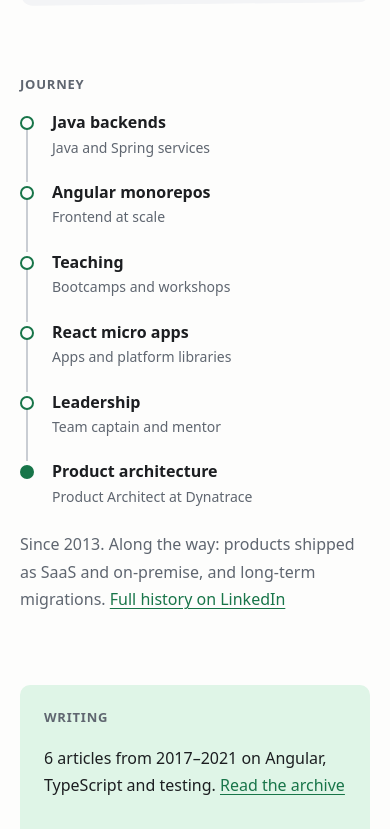
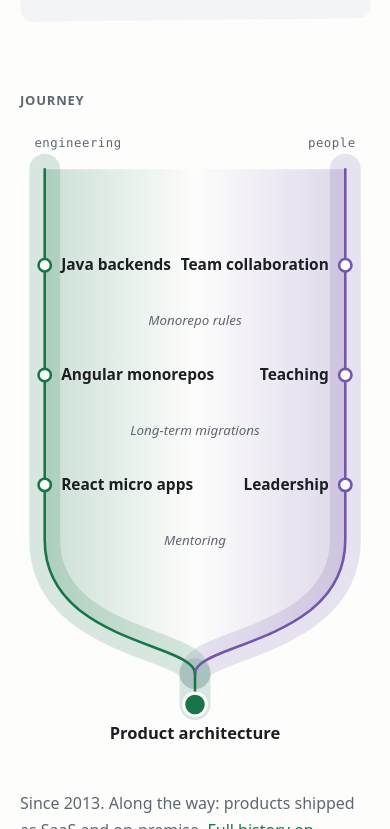
Before and after one commit to piotrl/blog, an Astro site: page / in a window 390 px wide. Shown: the part 1171-2000 px from the top of the page. Built offline with nearby package versions, Linux system fonts and the light colour scheme; Astro itself is replaced by a stand-in of ours.

Commit message:
🎨 theme: Journey as a fuzzy merge of engineering and people lanes
Two lanes (Java → Angular → React, team collaboration → teaching →
leadership) blur into each other through work that was both (monorepo
rules, long-term migrations, mentoring) and merge into product
architecture. Static SVG, horizontal on desktop, vertical on mobile.

Co-Authored-By: Claude Opus 5.5 <noreply@anthropic.com>

```diff
--- /dev/null
+++ b/src/components/Journey.astro
@@ -0,0 +1,114 @@
+---
+import { JOURNEY } from '../consts';
+
+type Point = { x: number; y: number };
+
+const { tech, people, both, merge } = JOURNEY;
+
+// One layout function, two orientations: `along` runs with time, `across` separates the lanes.
+const layout = (horizontal: boolean) => {
+  const [length, breadth] = horizontal ? [960, 260] : [620, 340];
+  const at = (along: number, across: number): Point =>
+    horizontal ? { x: along, y: across } : { x: across, y: along };
+  const lanes = horizontal
+    ? { tech: breadth * 0.2, people: breadth * 0.8, middle: breadth / 2 }
+    : { tech: 24, people: breadth - 24, middle: breadth / 2 };
+  const start = 40;
+  const mergeAt = length - (horizontal ? 110 : 90);
+  const bendFrom = mergeAt - (horizontal ? 170 : 130);
+  const step = (bendFrom - start - 40) / tech.length;
+  const stops = tech.map((_, i) => start + 40 + step * (i + 0.5));
+  const m = at(mergeAt - 30, lanes.middle);
+  const d = at(mergeAt, lanes.middle);
+  const lane = (across: number) => {
+    const [a, b, c] = [at(start, across), at(bendFrom, across), at(mergeAt - 30, across)];
+    return `M${a.x} ${a.y}L${b.x} ${b.y}C${c.x} ${c.y} ${m.x} ${m.y} ${d.x} ${d.y}`;
+  };
+  // The fuzzy zone is the area between both lanes, closing where they merge.
+  const zone = (() => {
+    const [b, c, a] = [at(bendFrom, lanes.people), at(mergeAt - 30, lanes.people), at(start, lanes.people)];
+    return `${lane(lanes.tech)}C${m.x} ${m.y} ${c.x} ${c.y} ${b.x} ${b.y}L${a.x} ${a.y}Z`;
+  })();
+  return {
+    viewBox: horizontal ? `0 0 ${length} ${breadth}` : `0 0 ${breadth} ${length}`,
+    horizontal,
+    zone,
+    techPath: lane(lanes.tech),
+    peoplePath: lane(lanes.people),
+    tail: (() => {
+      const [a, b] = [at(mergeAt, lanes.middle), at(horizontal ? length - 20 : mergeAt + 30, lanes.middle)];
+      return `M${a.x} ${a.y}L${b.x} ${b.y}`;
+    })(),
+    tech: tech.map((label, i) => ({ label, ...at(stops[i], lanes.tech) })),
+    people: people.map((label, i) => ({ label, ...at(stops[i], lanes.people) })),
+    both: both.map((label, i) => ({ label, ...at(stops[i] + (horizontal ? 0 : step / 2), lanes.middle) })),
+    merge: { label: merge, ...at(mergeAt + (horizontal ? 40 : 30), lanes.middle) },
+    laneLabels: [
+      { label: 'engineering', ...at(start, lanes.tech) },
+      { label: 'people', ...at(start, lanes.people) },
+    ],
+  };
+};
+
+const variants = [layout(true), layout(false)];
+---
+
+{
+  variants.map(v => (
+    <svg
+      class:list={['journey', v.horizontal ? 'journey-wide' : 'journey-tall']}
+      viewBox={v.viewBox}
+      role="img"
+      aria-label={`Engineering: ${tech.join(', ')}. People: ${people.join(', ')}. Both: ${both.join(', ')}. Merging into ${merge}.`}
+    >
+      <defs>
+        <linearGradient id={`fuzz-${v.horizontal}`} x1="0" y1="0" x2={v.horizontal ? 0 : 1} y2={v.horizontal ? 1 : 0}>
+          <stop offset="0" class="stop-tech" />
+          <stop offset="0.5" class="stop-tech" stop-opacity="0" />
+          <stop offset="0.5" class="stop-people" stop-opacity="0" />
+          <stop offset="1" class="stop-people" />
+        </linearGradient>
+      </defs>
+      <path class="zone" d={v.zone} fill={`url(#fuzz-${v.horizontal})`} />
+      <path class="band band-tech" d={v.techPath} />
+      <path class="band band-people" d={v.peoplePath} />
+      <path class="band band-merged" d={v.tail} />
+      <path class="line line-tech" d={v.techPath} />
+      <path class="line line-people" d={v.peoplePath} />
+      <path class="line line-merged" d={v.tail} />
+      {v.laneLabels.map(l => (
+        <text
+          class="lane-label"
+          x={v.horizontal ? l.x + 12 : l.label === 'people' ? l.x + 10 : l.x - 10}
+          y={v.horizontal ? (l.label === 'people' ? l.y - 14 : l.y + 24) : l.y - 22}
+          text-anchor={v.horizontal || l.label !== 'people' ? 'start' : 'end'}
+        >
+          {l.label}
+        </text>
+      ))}
+      {v.both.map(b => (
+        <text class="both" x={b.x} y={b.y + 5} text-anchor="middle">
+          {b.label}
+        </text>
+      ))}
+      {[...v.tech.map(s => ({ ...s, lane: 'tech' })), ...v.people.map(s => ({ ...s, lane: 'people' }))].map(s => (
+        <g class={`stage stage-${s.lane}`}>
+          <circle cx={s.x} cy={s.y} r="6" />
+          <text
+            x={v.horizontal ? s.x : s.lane === 'tech' ? s.x + 16 : s.x - 16}
+            y={v.horizontal ? (s.lane === 'tech' ? s.y - 20 : s.y + 32) : s.y + 5}
+            text-anchor={v.horizontal ? 'middle' : s.lane === 'tech' ? 'start' : 'end'}
+          >
+            {s.label}
+          </text>
+        </g>
+      ))}
+      <g class="merge">
+        <circle cx={v.merge.x} cy={v.merge.y} r="11" />
+        <text x={v.merge.x} y={v.merge.y + 34} text-anchor="middle">
+          {v.merge.label}
+        </text>
+      </g>
+    </svg>
+  ))
+}
--- a/src/consts.ts
+++ b/src/consts.ts
@@ -31,19 +31,15 @@ export const FOCUS_AREAS = [
 
 export const CONTACT_EMAIL = 'mail@piotrl.net';
 
-// Career path on the home page; `years` is shown only when set.
-// Career path on the home page: short on purpose, details live on LinkedIn.
-export const CAREER: { stage: string; detail: string }[] = [
-  { stage: 'Java backends', detail: 'Java and Spring services' },
-  { stage: 'Angular monorepos', detail: 'Frontend at scale' },
-  { stage: 'Teaching', detail: 'Bootcamps and workshops' },
-  { stage: 'React micro apps', detail: 'Apps and platform libraries' },
-  { stage: 'Leadership', detail: 'Team captain and mentor' },
-  { stage: 'Product architecture', detail: 'Product Architect at Dynatrace' },
-];
+// Journey on the home page: two lanes that blur into each other and merge into the current role.
+export const JOURNEY = {
+  tech: ['Java backends', 'Angular monorepos', 'React micro apps'],
+  people: ['Team collaboration', 'Teaching', 'Leadership'],
+  both: ['Monorepo rules', 'Long-term migrations', 'Mentoring'],
+  merge: 'Product architecture',
+};
 export const CAREER_SINCE = 2013;
-export const CAREER_NOTE =
-  'Along the way: products shipped as SaaS and on-premise, and long-term migrations.';
+export const CAREER_NOTE = 'Along the way: products shipped as SaaS and on-premise.';
 
 // Random seed (`openssl rand -hex 16`). Drives the accent hue and the home page topology; change it to reroll.
 export const DESIGN_SEED = '6f58704967446e7e004939d7df2e35ad';
--- a/src/pages/index.astro
+++ b/src/pages/index.astro
@@ -1,8 +1,8 @@
 ---
 import SocialLinks from '../components/SocialLinks.astro';
+import Journey from '../components/Journey.astro';
 import Topology from '../components/Topology.astro';
 import {
-  CAREER,
   CAREER_NOTE,
   CAREER_SINCE,
   CONTACT_EMAIL,
@@ -59,16 +59,7 @@ const linkedIn = SOCIAL_LINKS.find(link => link.label === 'LinkedIn')!;
 
   <section class="section">
     <h2>Journey</h2>
-    <ol class="path">
-      {
-        CAREER.map(step => (
-          <li>
-            <strong>{step.stage}</strong>
-            <span>{step.detail}</span>
-          </li>
-        ))
-      }
-    </ol>
+    <Journey />
     <p class="note">
       Since {CAREER_SINCE}. {CAREER_NOTE} <a href={linkedIn.url}>Full history on LinkedIn</a></p>
   </section>
--- a/src/styles/global.css
+++ b/src/styles/global.css
@@ -15,6 +15,7 @@
   --accent: #1f7a57;
   --accent-soft: #e3f2ea;
   --line: #c9cdd3;
+  --people: #6b5bd2;
   --measure: 42rem;
   --font-body: system-ui, -apple-system, 'Segoe UI', Roboto, 'Helvetica Neue', sans-serif;
   --font-mono: ui-monospace, SFMono-Regular, Menlo, Consolas, monospace;
@@ -31,6 +32,7 @@
     --accent: #6fd3a5;
     --accent-soft: #15302a;
     --line: #3a3f48;
+    --people: #a99cf0;
   }
 
   .astro-code,
@@ -44,12 +46,14 @@
   :root {
     --accent: oklch(0.5 0.11 var(--hue));
     --accent-soft: oklch(0.95 0.03 var(--hue));
+    --people: oklch(0.52 0.13 calc(var(--hue) + 140));
   }
 
   @media (prefers-color-scheme: dark) {
     :root {
       --accent: oklch(0.8 0.12 var(--hue));
       --accent-soft: oklch(0.27 0.04 var(--hue));
+      --people: oklch(0.78 0.11 calc(var(--hue) + 140));
     }
   }
 }
@@ -310,8 +314,7 @@ time {
   margin: 0;
 }
 
-.focus,
-.path {
+.focus {
   display: grid;
   margin: 0;
   padding: 0;
@@ -372,54 +375,94 @@ time {
   color: var(--muted);
 }
 
-.path {
-  grid-auto-flow: column;
-  grid-auto-columns: minmax(0, 1fr);
+.journey {
+  width: 100%;
+  height: auto;
+  overflow: visible;
 }
 
-.path li {
-  position: relative;
-  display: grid;
-  gap: 0.25rem;
-  padding: 1.75rem 1rem 0 0;
+.journey-tall {
+  display: none;
+  max-width: 24rem;
+  margin-inline: auto;
 }
 
-.path li::before {
-  content: '';
-  position: absolute;
-  top: 0.4rem;
-  left: 0;
-  right: 0;
-  height: 2px;
-  background: var(--line);
+.journey .zone {
+  opacity: 0.22;
 }
 
-.path li::after {
-  content: '';
-  position: absolute;
-  top: 0;
-  left: 0;
-  width: 0.875rem;
-  height: 0.875rem;
-  border-radius: 50%;
-  background: var(--bg);
-  border: 2px solid var(--accent);
+.journey .stop-tech {
+  stop-color: var(--accent);
 }
 
-.path li:last-child::after {
-  background: var(--accent);
+.journey .stop-people {
+  stop-color: var(--people);
 }
 
-.path strong {
-  font-size: 1rem;
-  font-weight: 600;
-  line-height: 1.35;
+.journey .band {
+  fill: none;
+  stroke-width: 30;
+  stroke-linecap: round;
+  stroke-linejoin: round;
+  opacity: 0.16;
 }
 
-.path li > span:last-child {
-  color: var(--muted);
-  font-size: 0.875rem;
-  line-height: 1.45;
+.journey .line {
+  fill: none;
+  stroke-width: 2.5;
+  stroke-linecap: round;
+}
+
+.journey .band-tech,
+.journey .line-tech,
+.journey .band-merged,
+.journey .line-merged {
+  stroke: var(--accent);
+}
+
+.journey .band-people,
+.journey .line-people {
+  stroke: var(--people);
+}
+
+.journey text {
+  fill: var(--text);
+  font-size: 15px;
+  font-weight: 600;
+}
+
+.journey .lane-label {
+  fill: var(--muted);
+  font: 12px var(--font-mono);
+  letter-spacing: 0.04em;
+}
+
+.journey .both {
+  fill: var(--muted);
+  font: italic 13px var(--font-body);
+}
+
+.journey .stage circle {
+  fill: var(--bg);
+  stroke-width: 2.5;
+}
+
+.journey .stage-tech circle {
+  stroke: var(--accent);
+}
+
+.journey .stage-people circle {
+  stroke: var(--people);
+}
+
+.journey .merge circle {
+  fill: var(--accent);
+  stroke: var(--bg);
+  stroke-width: 3;
+}
+
+.journey .merge text {
+  font-size: 16px;
 }
 
 .note {
@@ -621,42 +664,16 @@ time {
 @media (max-width: 760px) {
   .hero,
   .focus,
-  .path,
   .split {
     grid-template-columns: 1fr;
   }
 
-  .path {
-    grid-auto-flow: row;
-  }
-
-  .hero {
-    gap: 1.5rem;
-  }
-
-  .path {
-    gap: 1.5rem;
-  }
-
-  .path li {
-    padding: 0 0 0 2rem;
-  }
-
-  .path li::before {
-    top: 0.5rem;
-    bottom: -1.5rem;
-    left: 0.375rem;
-    right: auto;
-    width: 2px;
-    height: auto;
-  }
-
-  .path li:last-child::before {
+  .journey-wide {
     display: none;
   }
 
-  .path li::after {
-    top: 0.25rem;
+  .journey-tall {
+    display: block;
   }
 
   .split {
```
